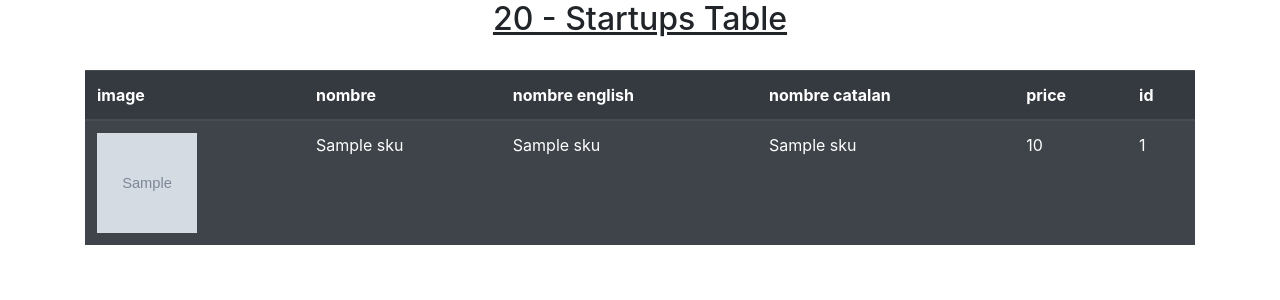
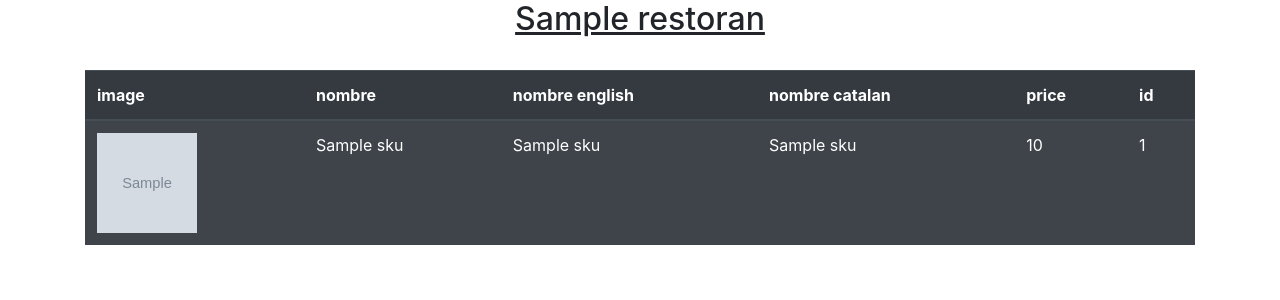
Before and after one commit to skurtsov/RestoranAPPWebAPI, a Django app: template myapi/templates/main/table.html in a window 1280 px wide. Shown: the top 300 px of the page. Run offline with Django 4.2, Linux system fonts and the light colour scheme; the template is opened without the code that fills it: most values are stand-ins (such as "Sample title", 1, 10 or a date in 2020); grey boxes marked "Sample" are stand-in pictures; some libraries are stand-ins or nearby versions.

Commit message:
fix for table

```diff
--- a/myapi/templates/main/table.html
+++ b/myapi/templates/main/table.html
@@ -13,7 +13,7 @@
 <body>
 
 <div class="container">
-<h2 class="text-center"><u>20 - Startups Table</u></h2><br>
+<h2 class="text-center"><u>{{restoran}}</u></h2><br>
 <table class="table table-dark table-striped">
 	<thead>
 	<tr>
```
Also changed, not shown: myapi/views.py (+1 -1 lines).
